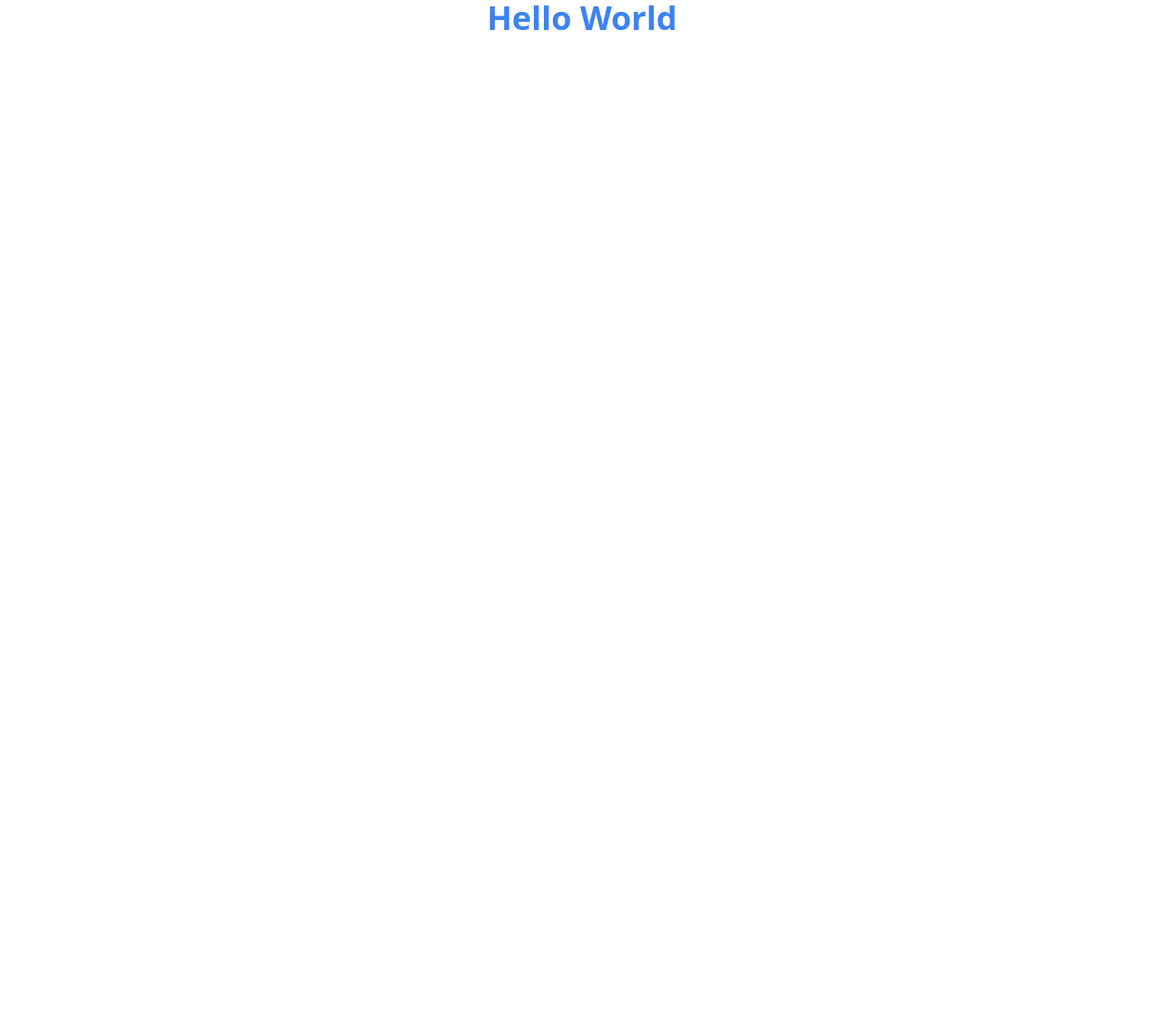
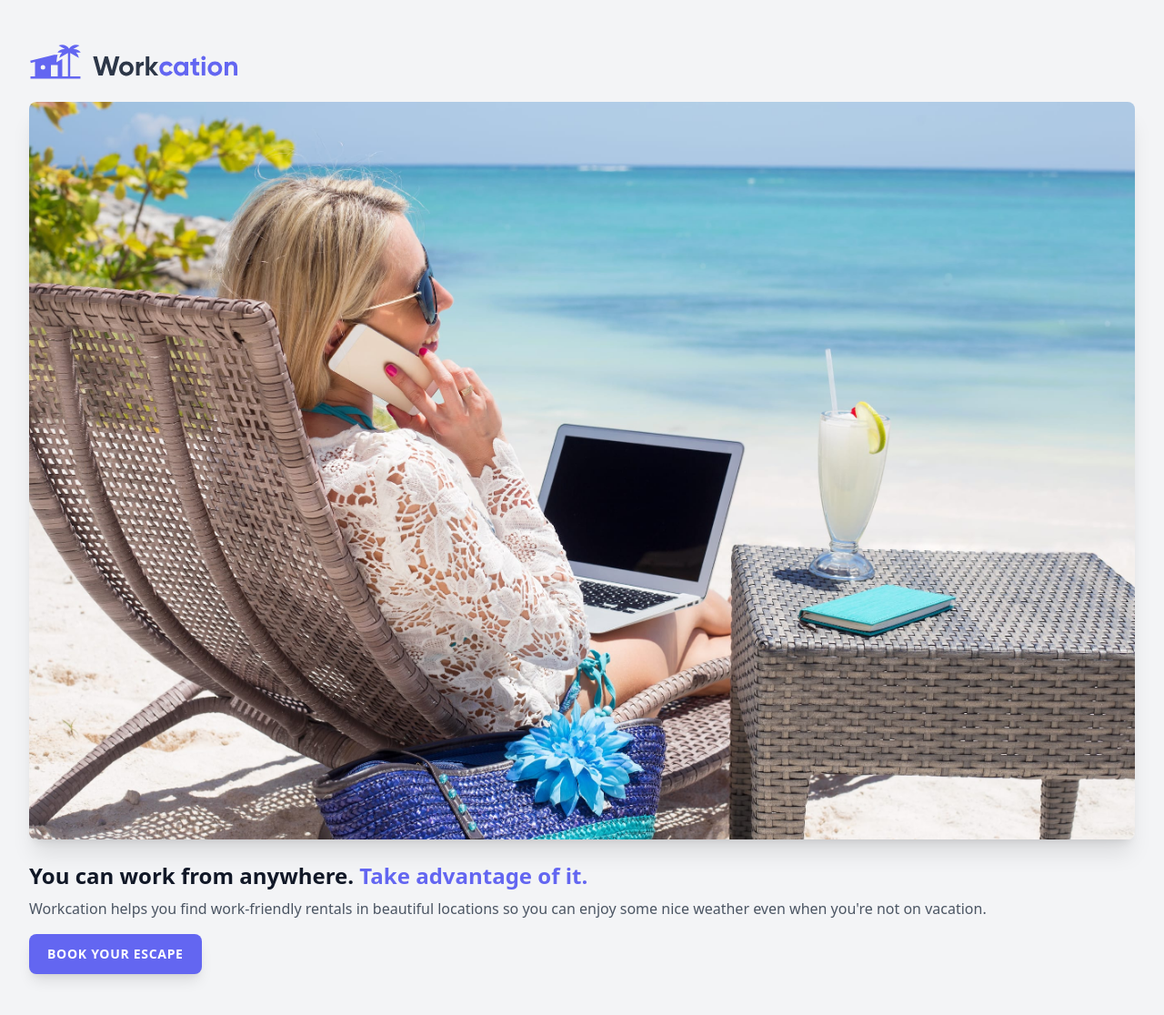
Before and after one commit to digitalronin/tailwindcss-playground, a website: page index.html in a window 1280 px wide. Shown: the whole page at 91% size. Before the commit the page ends 800 px from the top, so only its background shows below. Drawn offline with nearby package versions, Linux system fonts and the light colour scheme; files that its build step writes are made by us from their sources.

Commit message:
Workation landing page
https://www.youtube.com/watch?v=UvF56fPGVt4&t=7s

```diff
--- a/index.html
+++ b/index.html
@@ -7,7 +7,18 @@
     <title>Document</title>
     <link rel="stylesheet" href="/build/tailwind.css" />
   </head>
-  <body>
-    <h1 class="text-4xl font-bold text-center text-blue-500">Hello World</h1>
+  <body class="bg-gray-100">
+    <div class="px-8 py-12">
+      <img src="/img/logo.svg" class="h-10" alt="Workcation" />
+      <img src="/img/beach-work.jpg" class="mt-6 rounded-lg shadow-xl" alt="Woman workcationing on the beach" />
+      <h1 class="mt-6 text-2xl font-bold text-gray-900">You can work from anywhere. <span class="text-indigo-500">Take advantage of it.</span></h1>
+      <p class="mt-2 text-gray-600">
+        Workcation helps you find work-friendly rentals in beautiful locations so you can enjoy some
+        nice weather even when you're not on vacation.
+      </p>
+      <div class="mt-4">
+        <a href="#" class="inline-block px-5 py-3 rounded-lg bg-indigo-500 shadow-lg text-white uppercase tracking-wider font-semibold text-sm">Book your escape</a>
+      </div>
+    </div>
   </body>
 </html>
```
Also changed, not shown: img/beach-work.jpg (added), img/logo.svg (added).
